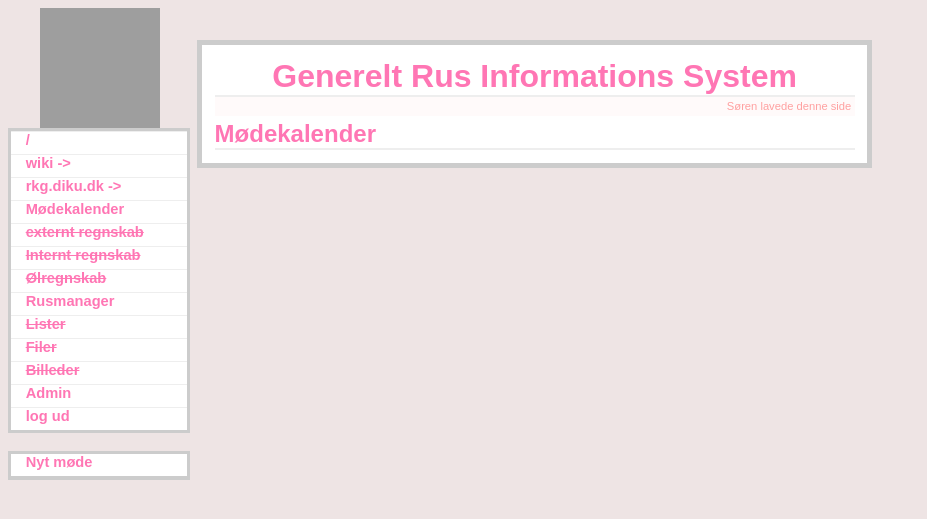
After one commit to RusKursusGruppen/GRIS, a Flask app: page /schedule in a window 1280 px wide. The commit adds this page. Shown: the top 519 px of the page, without its empty margins (0-927 px from the left). Run offline with Flask 2, Linux system fonts and the light colour scheme; data that the repository does not hold is empty; grey boxes are pictures that could not be loaded.

Commit message:
Moedeoversigt initialized

```diff
--- a/gris.py
+++ b/gris.py
@@ -207,6 +207,14 @@ def new_rus():
     else:
         return render_template("ny_rus.html")
 
+
+@app.route('/schedule')
+def schedule_overview():
+    return render_template("schedule_overview.html")
+
+#@app.route('/schedule/<sid>', methods=['GET', 'POST'])
+#def schedule_event(sid)
+
 @app.route('/admin', methods=['GET', 'POST'])
 def admin():
     return render_template("admin.html")
--- a/templates/layout.html
+++ b/templates/layout.html
@@ -10,7 +10,7 @@
     <a href="{{url_for('front')}}">/</a>
     <a href="http://rkg.diku.dk/wiki/">wiki -></a>
     <a href="http://rkg.diku.dk/">rkg.diku.dk -></a>
-    <a href="bar"><strike>Mødekalender</strike></a>
+    <a href="{{url_for('schedule_overview')}}">Mødekalender</a>
     <a href="bar"><strike>externt regnskab</strike></a>
     <a href="foo"><strike>Internt regnskab</strike></a>
     <a href="foo"><strike>Ølregnskab</strike></a>
--- /dev/null
+++ b/templates/schedule_overview.html
@@ -0,0 +1,10 @@
+{% extends "layout.html" %}
+
+{% block submenu %}
+<div class="submenu">
+    <a href="">Nyt m&oslash;de</>
+</div>
+{% endblock %}
+{% block body %}
+<h2>M&oslash;dekalender</h2>
+{% endblock %}
```
